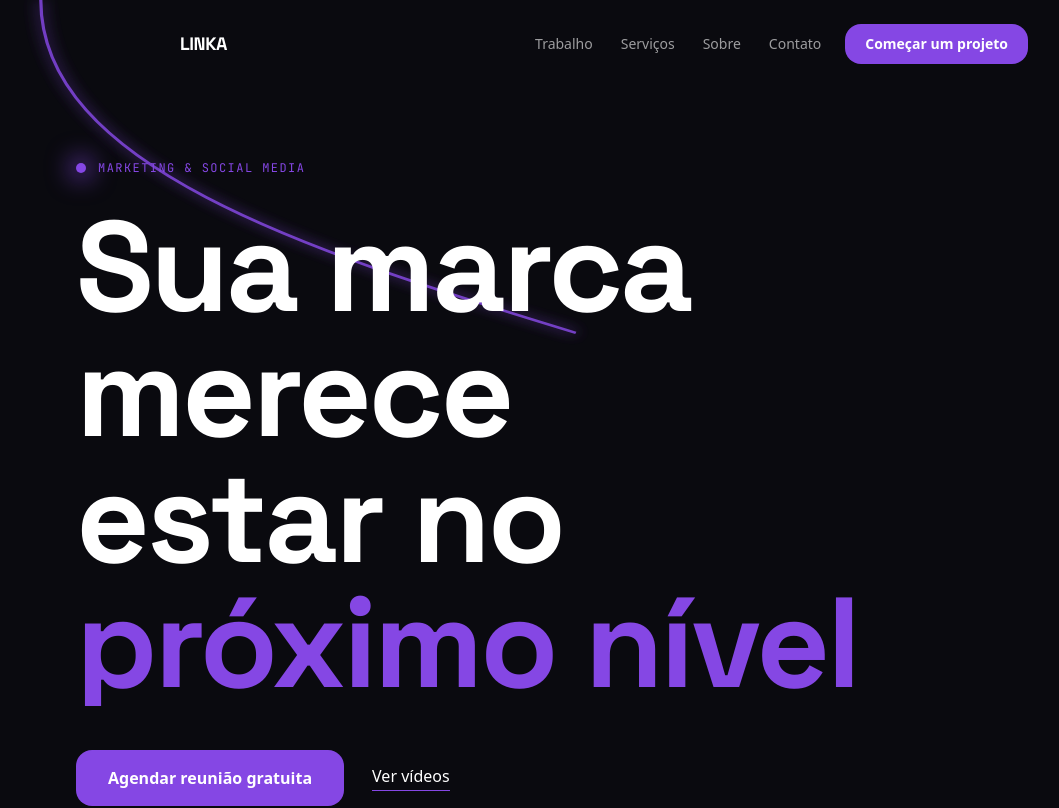
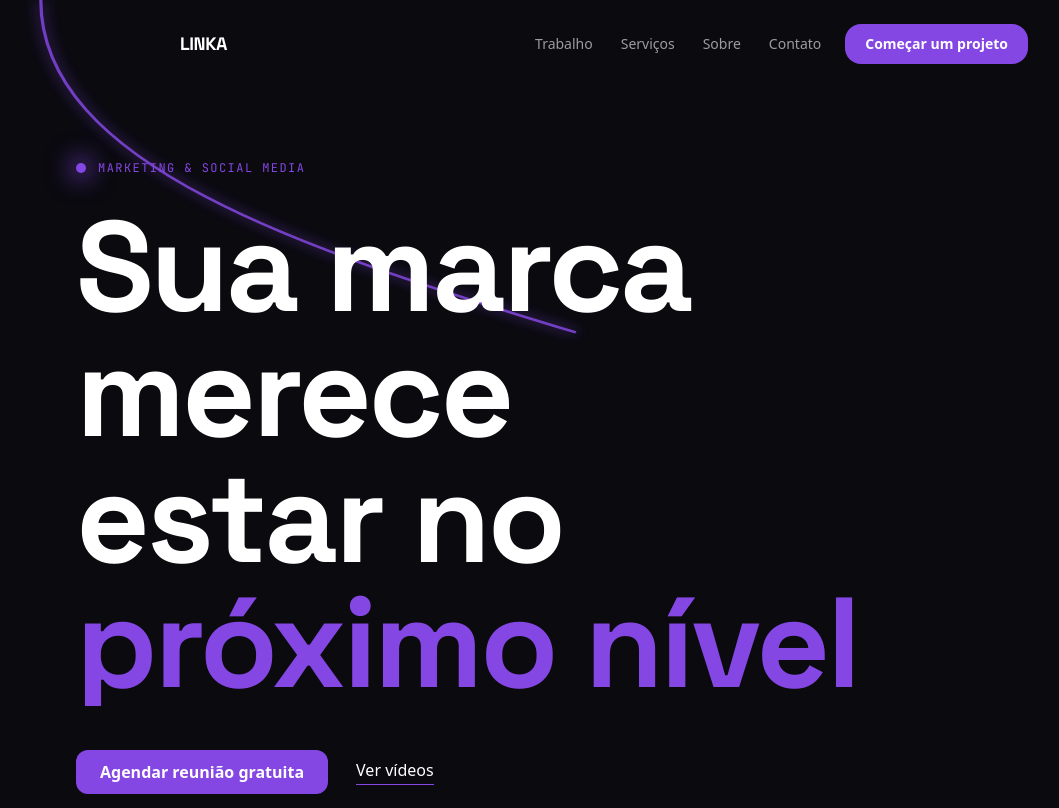
Before and after one commit to MiguelRibasBerlese/LinkaSiteNew, a React (Vite) app: page / in a window 1280 px wide. Shown: the top 808 px of the page, without its empty margins (36-1095 px from the left). Built offline with nearby package versions, Linux system fonts and the light colour scheme; a web font is replaced by a local one.

Commit message:
Shrink hero CTA button padding for a tighter, more left-set pill

```diff
--- a/src/components/sections/HeroSection.tsx
+++ b/src/components/sections/HeroSection.tsx
@@ -47,7 +47,7 @@
           href={FORM_HREF}
           target="_blank"
           rel="noopener noreferrer"
-          className="rounded-2xl bg-brand-primary px-6 py-3 text-sm font-semibold text-white transition-colors hover:bg-[#9A63EE] sm:px-8 sm:py-4 sm:text-base"
+          className="rounded-xl bg-brand-primary px-4 py-2 text-sm font-semibold text-white transition-colors hover:bg-[#9A63EE] sm:px-6 sm:py-2.5 sm:text-base"
         >
           Agendar reunião gratuita
         </a>
```
